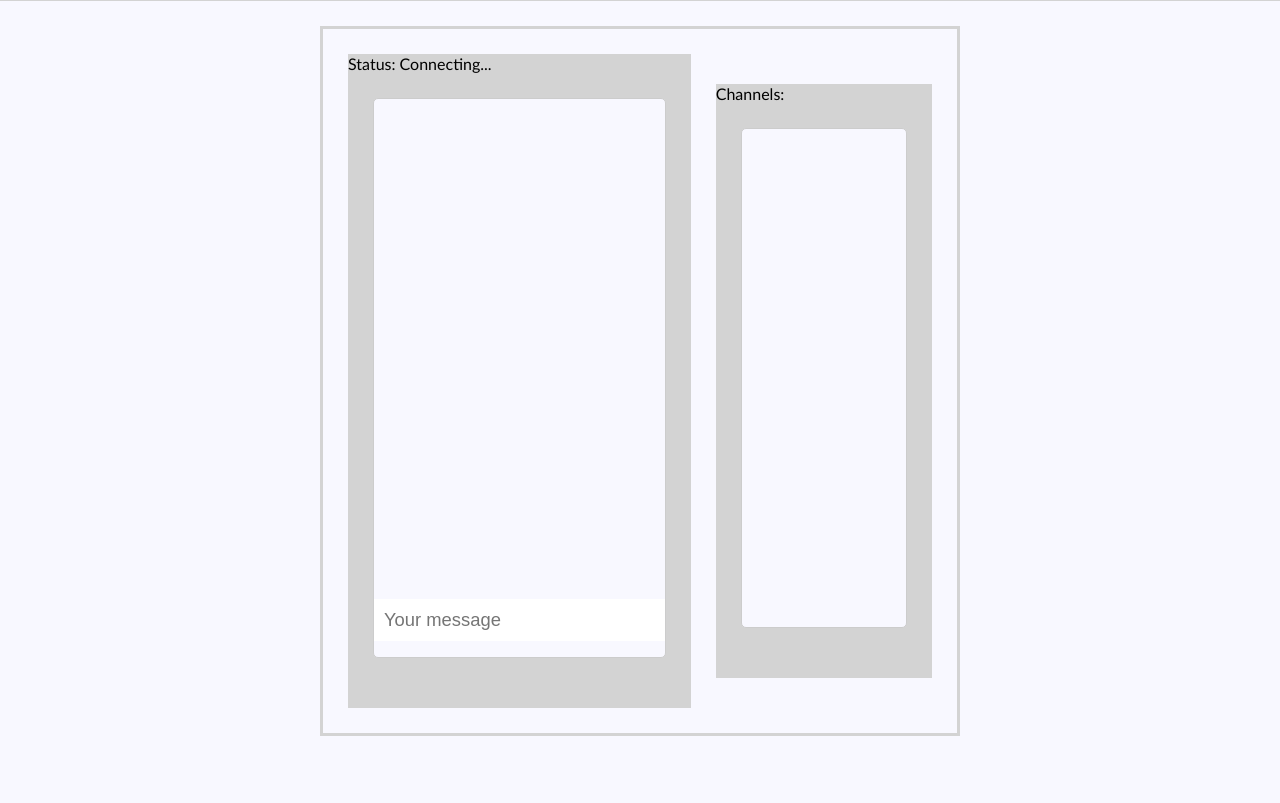
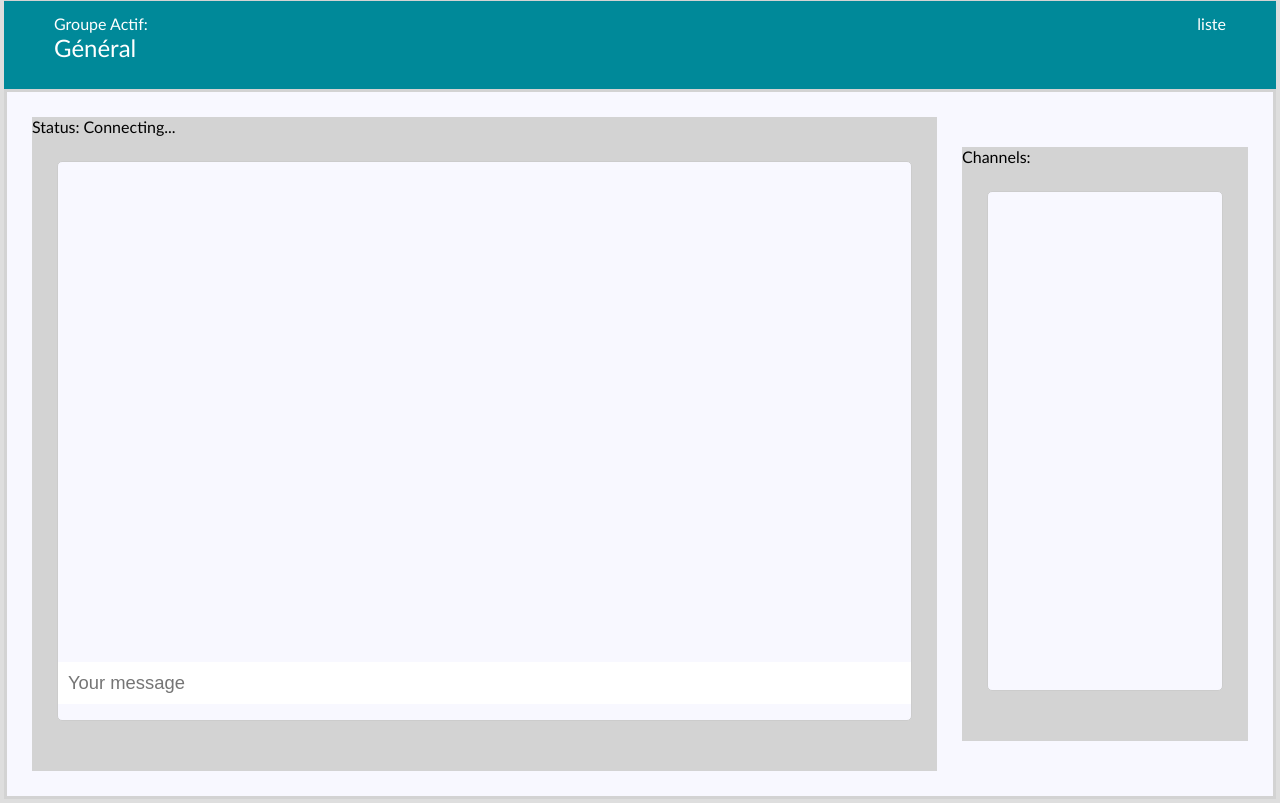
Before and after one commit to fx46/log2420, a plain HTML site: page TP3/index.html in a window 1280 px wide. Shown: the part 99-902 px from the top of the page. Before the commit the page ends 835 px from the top, so only its background shows below. Drawn offline with Linux system fonts and the light colour scheme.

Commit message:
Quelque modif ajout 2eme baniere pas fini et nice job pour le reste mais jai changer le width tu text sa fesais pas un bon rendu entk inbox aupire

```diff
--- a/TP3/index.html
+++ b/TP3/index.html
@@ -20,6 +20,7 @@
 <HTML lang="fr-CA"><HEAD><TITLE>Poly Chat</TITLE>
 
 <BODY>
+<div id="contour">
 	<div id="banniere">
 		<div id="Poly"> Poly </div>
 			<div class="fa-stack fa-lg icone">
@@ -40,6 +41,16 @@
 			<a href=""><i class="fa fa-gear fa-stack-1x"> </i></a>
 		</div>
 	</div>
+
+	<div id="banniere2">
+		<div id="groupeActif"> Groupe Actif:
+			<div id="groupeName"> Général </div>
+		</div>
+		<div id="spacerB2"> </div>
+		<div id="barreBlanche"></div>
+		<div> liste </div>
+	</div>
+
 	<div id="chatPannel">
 		<div id="messages">
 			<div id="status"></div>
@@ -56,5 +67,6 @@
 			<div>
 		</div>
 	</div>
+</div>
 </BODY>
 </HTML>
--- a/TP3/style.css
+++ b/TP3/style.css
@@ -5,6 +5,11 @@ html, body {
   	padding: 0px;
 	font-family: Calibri;
 	font-size: 100%;
+}
+
+#contour{
+	border: 4px solid #DEDEDE;
+	border-top: none;
 }
 
 #banniere {
@@ -35,7 +40,6 @@ html, body {
 }
 
 #spacerTitre {
-	display: flex;
 	flex-grow: 1;
 }
 
@@ -46,10 +50,30 @@ html, body {
 	text-shadow: none;
 }
 
+#banniere2{
+	height: 11%;
+	color: white;
+	background-color: #008999;
+	display: flex;
+	flex-flow: row nowrap;
+	padding-right: 50px;
+	padding-left: 50px;
+	padding-top: 1%;
+	padding-bottom: 1%;
+}
+
+#groupeName{
+	font-size: 150%;
+}
+
+#spacerB2{
+	flex-grow: 1;
+}
+
 #chatPannel {
 	display: flex;
-	margin: 25px auto;
-	width: 50%;
+	margin: auto;
+	width: 100%;
 	border: 3px solid lightgray;
 }
 
```
